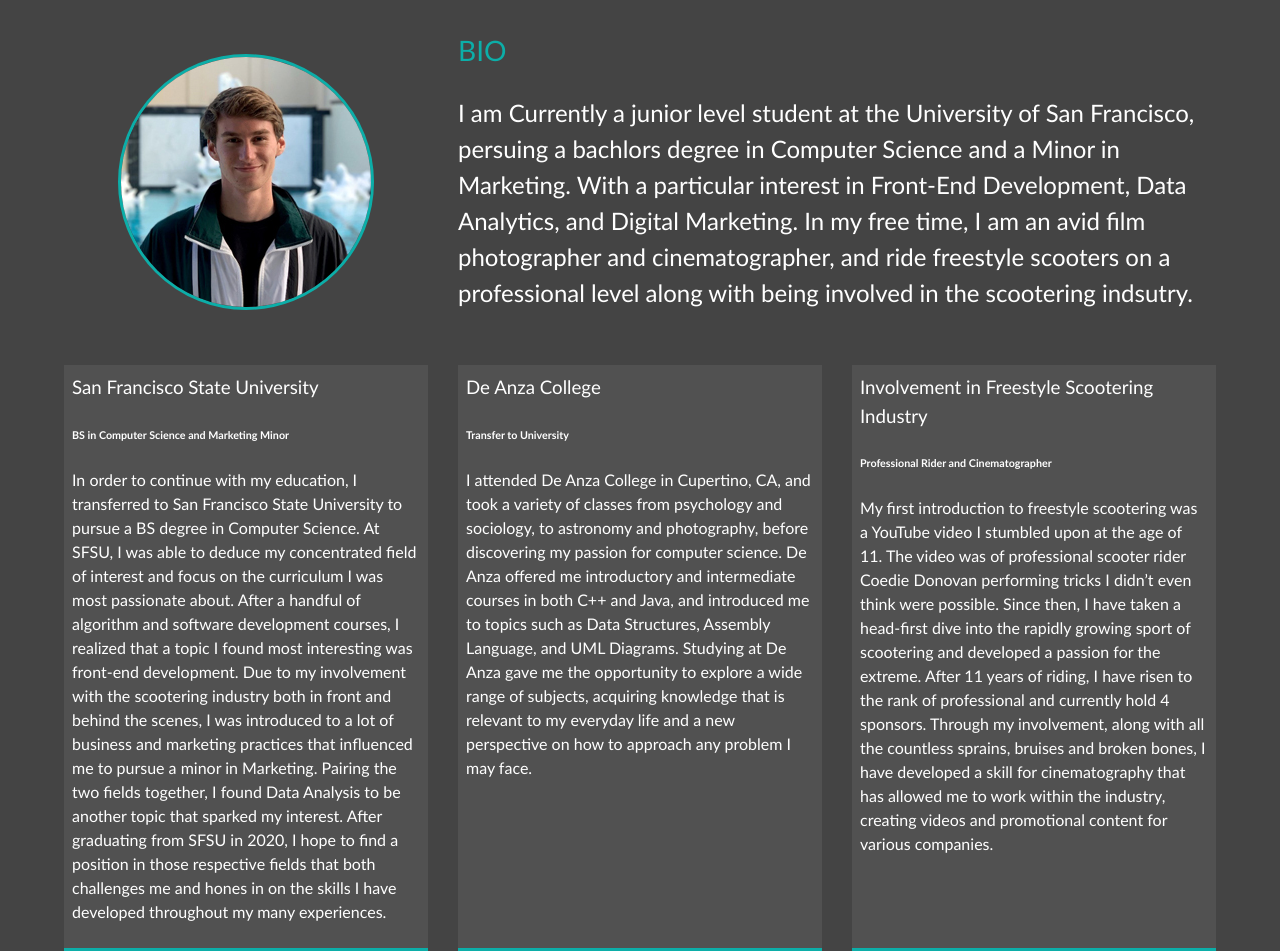
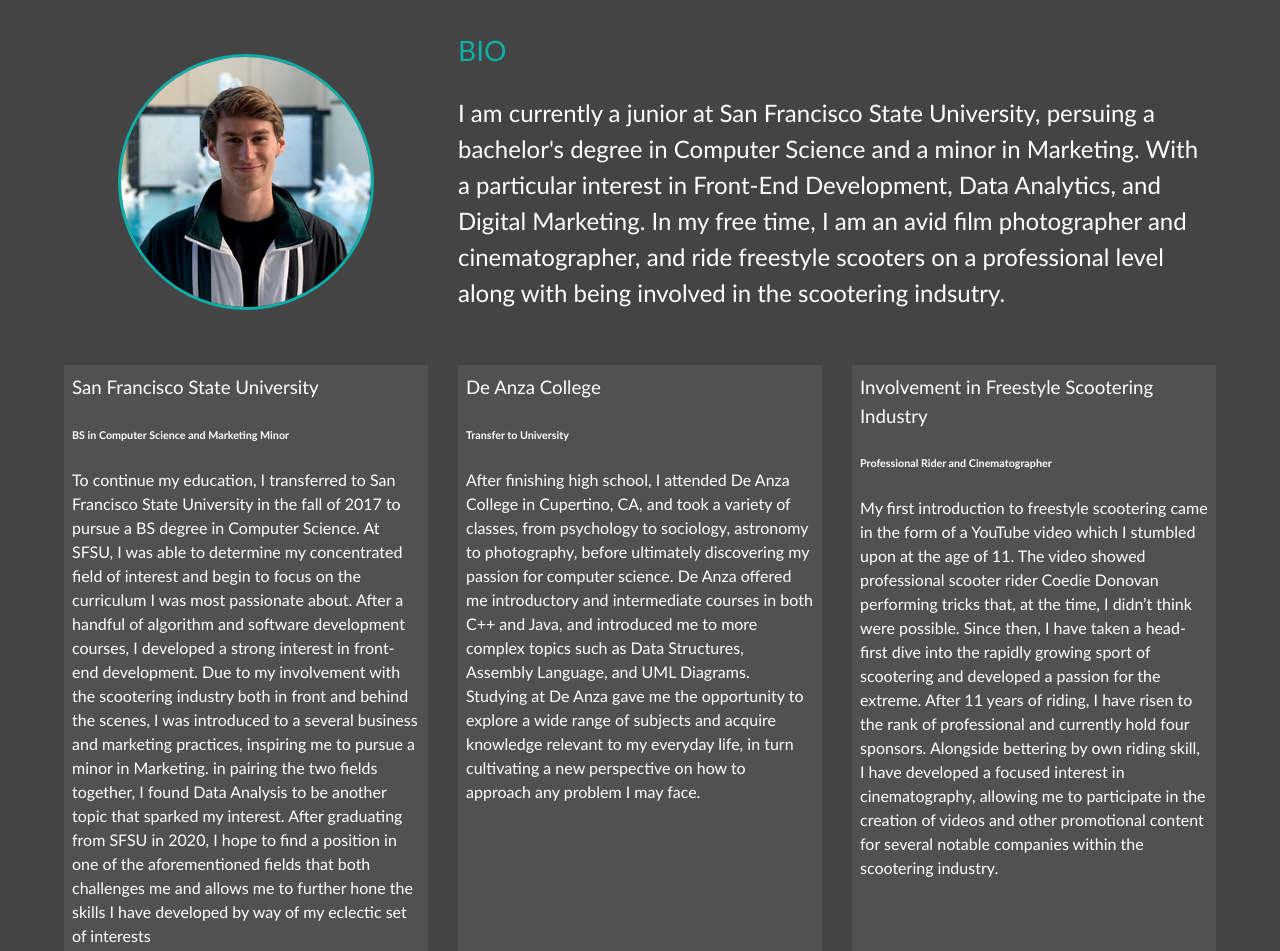
Before and after one commit to AntonAbramson/modern_portfolio, a website: page dist/about.html in a window 1280 px wide. Shown: the part 253-1204 px from the top of the page. Drawn offline with Linux system fonts and the light colour scheme.

Commit message:
Edited About Me Page

```diff
--- a/dist/about.html
+++ b/dist/about.html
@@ -61,33 +61,33 @@
         <div class="bio">
           <h3 class="text-secondary">BIO</h3>
           <p>
-            I am Currently a junior level student at the University of San
-            Francisco, persuing a bachlors degree in Computer Science and a
-            Minor in Marketing. With a particular interest in Front-End
-            Development, Data Analytics, and Digital Marketing. In my free time,
-            I am an avid film photographer and cinematographer, and ride
-            freestyle scooters on a professional level along with being involved
-            in the scootering indsutry.
+            I am currently a junior at San Francisco State University, persuing
+            a bachelor's degree in Computer Science and a minor in Marketing.
+            With a particular interest in Front-End Development, Data Analytics,
+            and Digital Marketing. In my free time, I am an avid film
+            photographer and cinematographer, and ride freestyle scooters on a
+            professional level along with being involved in the scootering
+            indsutry.
           </p>
         </div>
         <div class="job job-1">
           <h3>San Francisco State University</h3>
           <h6>BS in Computer Science and Marketing Minor</h6>
           <p>
-            In order to continue with my education, I transferred to San
-            Francisco State University to pursue a BS degree in Computer
-            Science. At SFSU, I was able to deduce my concentrated field of
-            interest and focus on the curriculum I was most passionate about.
-            After a handful of algorithm and software development courses, I
-            realized that a topic I found most interesting was front-end
-            development. Due to my involvement with the scootering industry both
-            in front and behind the scenes, I was introduced to a lot of
-            business and marketing practices that influenced me to pursue a
-            minor in Marketing. Pairing the two fields together, I found Data
-            Analysis to be another topic that sparked my interest. After
-            graduating from SFSU in 2020, I hope to find a position in those
-            respective fields that both challenges me and hones in on the skills
-            I have developed throughout my many experiences.
+            To continue my education, I transferred to San Francisco State
+            University in the fall of 2017 to pursue a BS degree in Computer
+            Science. At SFSU, I was able to determine my concentrated field of
+            interest and begin to focus on the curriculum I was most passionate
+            about. After a handful of algorithm and software development
+            courses, I developed a strong interest in front-end development. Due
+            to my involvement with the scootering industry both in front and
+            behind the scenes, I was introduced to a several business and
+            marketing practices, inspiring me to pursue a minor in Marketing. in
+            pairing the two fields together, I found Data Analysis to be another
+            topic that sparked my interest. After graduating from SFSU in 2020,
+            I hope to find a position in one of the aforementioned fields that
+            both challenges me and allows me to further hone the skills I have
+            developed by way of my eclectic set of interests
           </p>
         </div>
 
@@ -95,32 +95,33 @@
           <h3>De Anza College</h3>
           <h6>Transfer to University</h6>
           <p>
-            I attended De Anza College in Cupertino, CA, and took a variety of
-            classes from psychology and sociology, to astronomy and photography,
-            before discovering my passion for computer science. De Anza offered
-            me introductory and intermediate courses in both C++ and Java, and
-            introduced me to topics such as Data Structures, Assembly Language,
-            and UML Diagrams. Studying at De Anza gave me the opportunity to
-            explore a wide range of subjects, acquiring knowledge that is
-            relevant to my everyday life and a new perspective on how to
-            approach any problem I may face.
+            After finishing high school, I attended De Anza College in
+            Cupertino, CA, and took a variety of classes, from psychology to
+            sociology, astronomy to photography, before ultimately discovering
+            my passion for computer science. De Anza offered me introductory and
+            intermediate courses in both C++ and Java, and introduced me to more
+            complex topics such as Data Structures, Assembly Language, and UML
+            Diagrams. Studying at De Anza gave me the opportunity to explore a
+            wide range of subjects and acquire knowledge relevant to my everyday
+            life, in turn cultivating a new perspective on how to approach any
+            problem I may face.
           </p>
         </div>
         <div class="job job-3">
           <h3>Involvement in Freestyle Scootering Industry</h3>
           <h6>Professional Rider and Cinematographer</h6>
           <p>
-            My first introduction to freestyle scootering was a YouTube video I
-            stumbled upon at the age of 11. The video was of professional
-            scooter rider Coedie Donovan performing tricks I didn’t even think
-            were possible. Since then, I have taken a head-first dive into the
-            rapidly growing sport of scootering and developed a passion for the
-            extreme. After 11 years of riding, I have risen to the rank of
-            professional and currently hold 4 sponsors. Through my involvement,
-            along with all the countless sprains, bruises and broken bones, I
-            have developed a skill for cinematography that has allowed me to
-            work within the industry, creating videos and promotional content
-            for various companies.
+            My first introduction to freestyle scootering came in the form of a
+            YouTube video which I stumbled upon at the age of 11. The video
+            showed professional scooter rider Coedie Donovan performing tricks
+            that, at the time, I didn’t think were possible. Since then, I have
+            taken a head-first dive into the rapidly growing sport of scootering
+            and developed a passion for the extreme. After 11 years of riding, I
+            have risen to the rank of professional and currently hold four
+            sponsors. Alongside bettering by own riding skill, I have developed
+            a focused interest in cinematography, allowing me to participate in
+            the creation of videos and other promotional content for several
+            notable companies within the scootering industry.
           </p>
         </div>
       </div>
```
